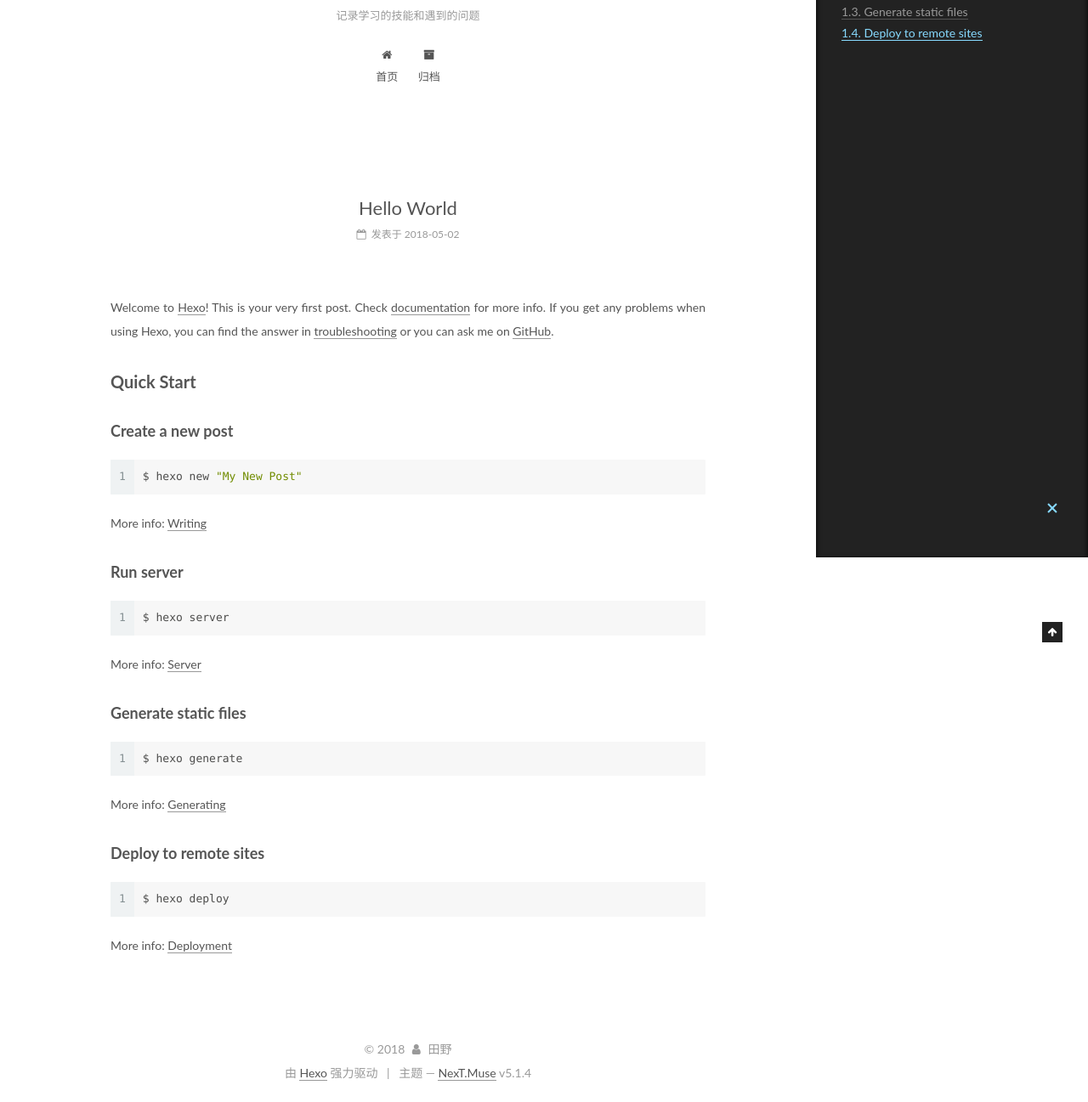
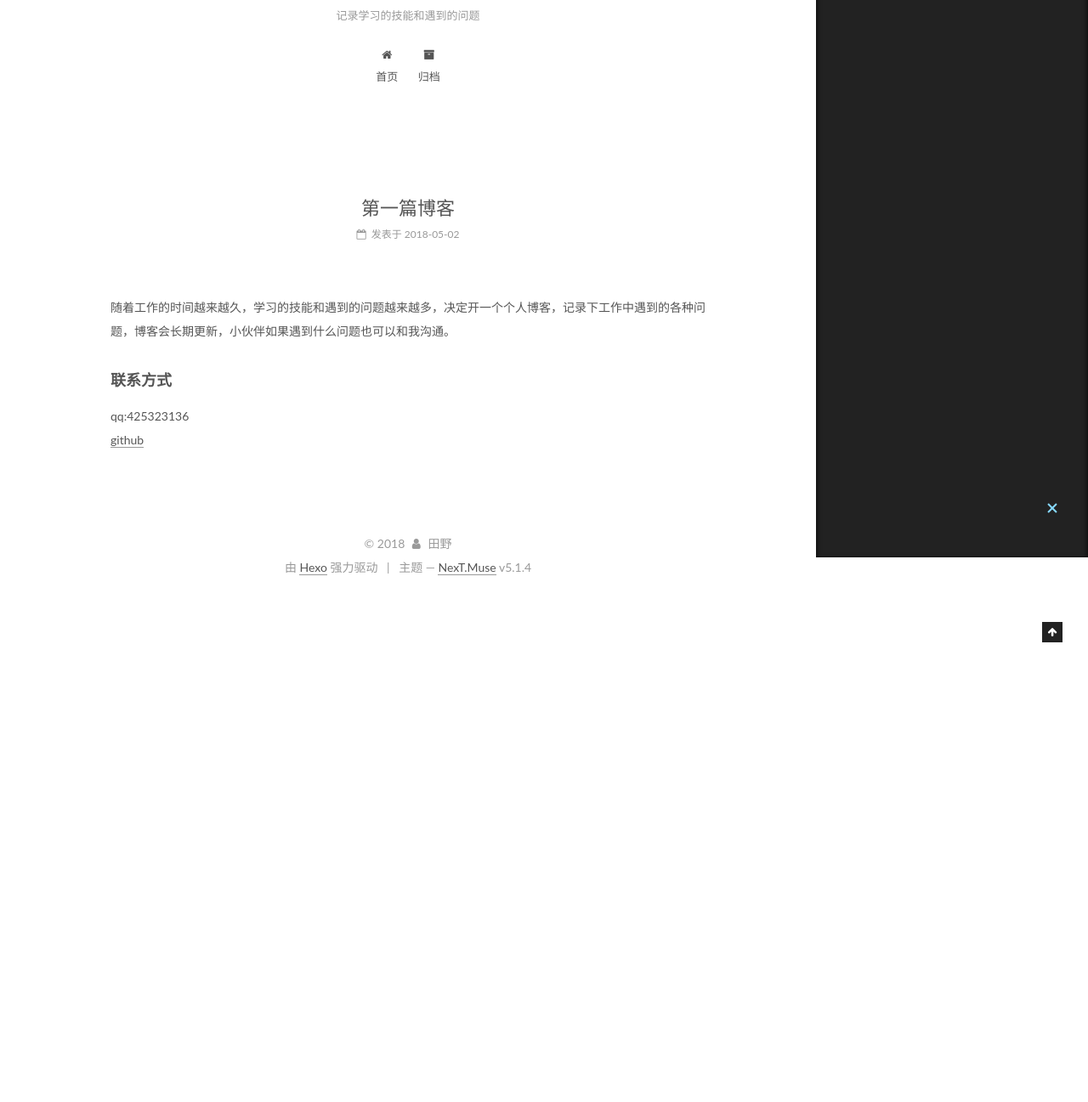
Before and after one commit to tianyesh/tianyesh.github.io, a plain HTML site: page 2018/05/02/hello-world/index.html in a window 1280 px wide. Shown: the part 144-1441 px from the top of the page at 85% size. After the commit the page ends 846 px from the top, so only its background shows below. Drawn offline with Linux system fonts and the light colour scheme.

Commit message:
Site updated: 2018-05-04 16:10:36

```diff
--- a/2018/05/02/hello-world/index.html
+++ b/2018/05/02/hello-world/index.html
@@ -79,17 +79,17 @@
 
 
 
-<meta name="description" content="Welcome to Hexo! This is your very first post. Check documentation for more info. If you get any problems when using Hexo, you can find the answer in troubleshooting or you can ask me on GitHub. Quick">
+<meta name="description" content="随着工作的时间越来越久，学习的技能和遇到的问题越来越多，决定开一个个人博客，记录下工作中遇到的各种问题，博客会长期更新，小伙伴如果遇到什么问题也可以和我沟通。 联系方式qq:425323136github">
 <meta property="og:type" content="article">
-<meta property="og:title" content="Hello World">
+<meta property="og:title" content="第一篇博客">
 <meta property="og:url" content="http://yoursite.com/2018/05/02/hello-world/index.html">
 <meta property="og:site_name" content="田野的博客">
-<meta property="og:description" content="Welcome to Hexo! This is your very first post. Check documentation for more info. If you get any problems when using Hexo, you can find the answer in troubleshooting or you can ask me on GitHub. Quick">
+<meta property="og:description" content="随着工作的时间越来越久，学习的技能和遇到的问题越来越多，决定开一个个人博客，记录下工作中遇到的各种问题，博客会长期更新，小伙伴如果遇到什么问题也可以和我沟通。 联系方式qq:425323136github">
 <meta property="og:locale" content="zh-Hans">
-<meta property="og:updated_time" content="2018-05-02T02:32:08.028Z">
+<meta property="og:updated_time" content="2018-05-04T08:09:26.387Z">
 <meta name="twitter:card" content="summary">
-<meta name="twitter:title" content="Hello World">
-<meta name="twitter:description" content="Welcome to Hexo! This is your very first post. Check documentation for more info. If you get any problems when using Hexo, you can find the answer in troubleshooting or you can ask me on GitHub. Quick">
+<meta name="twitter:title" content="第一篇博客">
+<meta name="twitter:description" content="随着工作的时间越来越久，学习的技能和遇到的问题越来越多，决定开一个个人博客，记录下工作中遇到的各种问题，博客会长期更新，小伙伴如果遇到什么问题也可以和我沟通。 联系方式qq:425323136github">
 
 
 
@@ -125,7 +125,7 @@
 
 
 
-  <title>Hello World | 田野的博客</title>
+  <title>第一篇博客 | 田野的博客</title>
 
 
 
@@ -249,7 +249,7 @@
 
 
 
-          <h1 class="post-title" itemprop="name headline">Hello World</h1>
+          <h1 class="post-title" itemprop="name headline">第一篇博客</h1>
 
 
         <div class="post-meta">
@@ -299,15 +299,8 @@
 
 
 
-        <p>Welcome to <a href="https://hexo.io/" target="_blank" rel="noopener">Hexo</a>! This is your very first post. Check <a href="https://hexo.io/docs/" target="_blank" rel="noopener">documentation</a> for more info. If you get any problems when using Hexo, you can find the answer in <a href="https://hexo.io/docs/troubleshooting.html" target="_blank" rel="noopener">troubleshooting</a> or you can ask me on <a href="https://github.com/hexojs/hexo/issues" target="_blank" rel="noopener">GitHub</a>.</p>
-<h2 id="Quick-Start"><a href="#Quick-Start" class="headerlink" title="Quick Start"></a>Quick Start</h2><h3 id="Create-a-new-post"><a href="#Create-a-new-post" class="headerlink" title="Create a new post"></a>Create a new post</h3><figure class="highlight bash"><table><tr><td class="gutter"><pre><span class="line">1</span><br></pre></td><td class="code"><pre><span class="line">$ hexo new <span class="string">"My New Post"</span></span><br></pre></td></tr></table></figure>
-<p>More info: <a href="https://hexo.io/docs/writing.html" target="_blank" rel="noopener">Writing</a></p>
-<h3 id="Run-server"><a href="#Run-server" class="headerlink" title="Run server"></a>Run server</h3><figure class="highlight bash"><table><tr><td class="gutter"><pre><span class="line">1</span><br></pre></td><td class="code"><pre><span class="line">$ hexo server</span><br></pre></td></tr></table></figure>
-<p>More info: <a href="https://hexo.io/docs/server.html" target="_blank" rel="noopener">Server</a></p>
-<h3 id="Generate-static-files"><a href="#Generate-static-files" class="headerlink" title="Generate static files"></a>Generate static files</h3><figure class="highlight bash"><table><tr><td class="gutter"><pre><span class="line">1</span><br></pre></td><td class="code"><pre><span class="line">$ hexo generate</span><br></pre></td></tr></table></figure>
-<p>More info: <a href="https://hexo.io/docs/generating.html" target="_blank" rel="noopener">Generating</a></p>
-<h3 id="Deploy-to-remote-sites"><a href="#Deploy-to-remote-sites" class="headerlink" title="Deploy to remote sites"></a>Deploy to remote sites</h3><figure class="highlight bash"><table><tr><td class="gutter"><pre><span class="line">1</span><br></pre></td><td class="code"><pre><span class="line">$ hexo deploy</span><br></pre></td></tr></table></figure>
-<p>More info: <a href="https://hexo.io/docs/deployment.html" target="_blank" rel="noopener">Deployment</a></p>
+        <p>随着工作的时间越来越久，学习的技能和遇到的问题越来越多，决定开一个个人博客，记录下工作中遇到的各种问题，博客会长期更新，小伙伴如果遇到什么问题也可以和我沟通。</p>
+<h3 id="联系方式"><a href="#联系方式" class="headerlink" title="联系方式"></a>联系方式</h3><p>qq:425323136<br><a href="https://github.com/tianyesh" target="_blank" rel="noopener">github</a></p>
 
 
     </div>
@@ -438,7 +431,7 @@
 
 
 
-              <div class="post-toc-content"><ol class="nav"><li class="nav-item nav-level-2"><a class="nav-link" href="#Quick-Start"><span class="nav-number">1.</span> <span class="nav-text">Quick Start</span></a><ol class="nav-child"><li class="nav-item nav-level-3"><a class="nav-link" href="#Create-a-new-post"><span class="nav-number">1.1.</span> <span class="nav-text">Create a new post</span></a></li><li class="nav-item nav-level-3"><a class="nav-link" href="#Run-server"><span class="nav-number">1.2.</span> <span class="nav-text">Run server</span></a></li><li class="nav-item nav-level-3"><a class="nav-link" href="#Generate-static-files"><span class="nav-number">1.3.</span> <span class="nav-text">Generate static files</span></a></li><li class="nav-item nav-level-3"><a class="nav-link" href="#Deploy-to-remote-sites"><span class="nav-number">1.4.</span> <span class="nav-text">Deploy to remote sites</span></a></li></ol></li></ol></div>
+              <div class="post-toc-content"><ol class="nav"><li class="nav-item nav-level-3"><a class="nav-link" href="#联系方式"><span class="nav-number">1.</span> <span class="nav-text">联系方式</span></a></li></ol></div>
 
 
           </div>
--- a/css/main.css
+++ b/css/main.css
@@ -1822,7 +1822,7 @@ pre .javascript .function {
   width: 4px;
   height: 4px;
   border-radius: 50%;
-  background: #29edf0;
+  background: #aff2f6;
 }
 .links-of-blogroll {
   font-size: 13px;
```
Also changed, not shown: archives/2018/05/index.html (+1 -1 lines), archives/2018/index.html (+1 -1 lines), archives/index.html (+1 -1 lines), index.html (+3 -10 lines).
